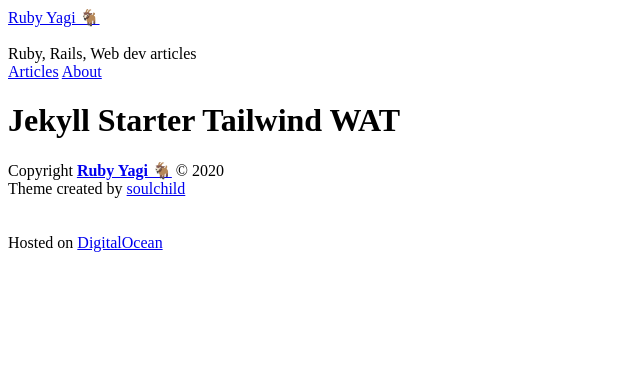
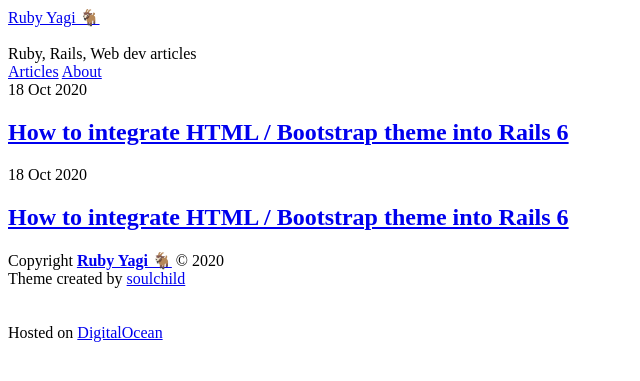
Before and after one commit to snormore/mountain_goat, a Jekyll site: the page built from index.html, in a window 1280 px wide. Shown: the top 381 px of the page, without its empty margins (0-640 px from the left). Built offline with Jekyll 4.4.1, drawn with Linux system fonts in a browser that asks for light colours; some web fonts are replaced; the list of posts is cut into pages by our own code.

Commit message:
Added listing
Added listing

```diff
--- a/Gemfile
+++ b/Gemfile
@@ -2,3 +2,4 @@ source 'https://rubygems.org'
 gem 'jekyll'
 gem 'jekyll-feed'
 gem 'jekyll-sitemap'
+gem 'jekyll-paginate'
--- a/_config.yml
+++ b/_config.yml
@@ -6,8 +6,11 @@ url: https://rubyyagi.com
 highlighter: rouge
 permalink: /:title/
 
+paginate: 10
+
 plugins:
   - jekyll-feed
+  - jekyll-paginate
   - jekyll-sitemap
 
 exclude:
--- /dev/null
+++ b/_layouts/list.html
@@ -0,0 +1,19 @@
+---
+---
+
+{% include header.html %}
+
+<div id="post-list">
+  <article class="">
+    <time>18 Oct 2020</time>
+    <h2><a href="/how-to-integrate-html-bootstrap-theme-into-rails-6/">How to integrate HTML / Bootstrap theme into Rails 6</a></h2>
+  </article>
+  <article class="">
+    <time>18 Oct 2020</time>
+    <h2><a href="/how-to-integrate-html-bootstrap-theme-into-rails-6/">How to integrate HTML / Bootstrap theme into Rails 6</a></h2>
+  </article>
+</div>
+
+{{ content }}
+
+{% include footer.html %}
--- a/index.html
+++ b/index.html
@@ -1,5 +1,3 @@
 ---
-layout: default
+layout: list
 ---
-
-<h1 class="text-gray-900 text-4xl font-semibold">Jekyll Starter Tailwind WAT</h1>
```
Also changed, not shown: src/style.css (+24 -0 lines), Gemfile.lock.
